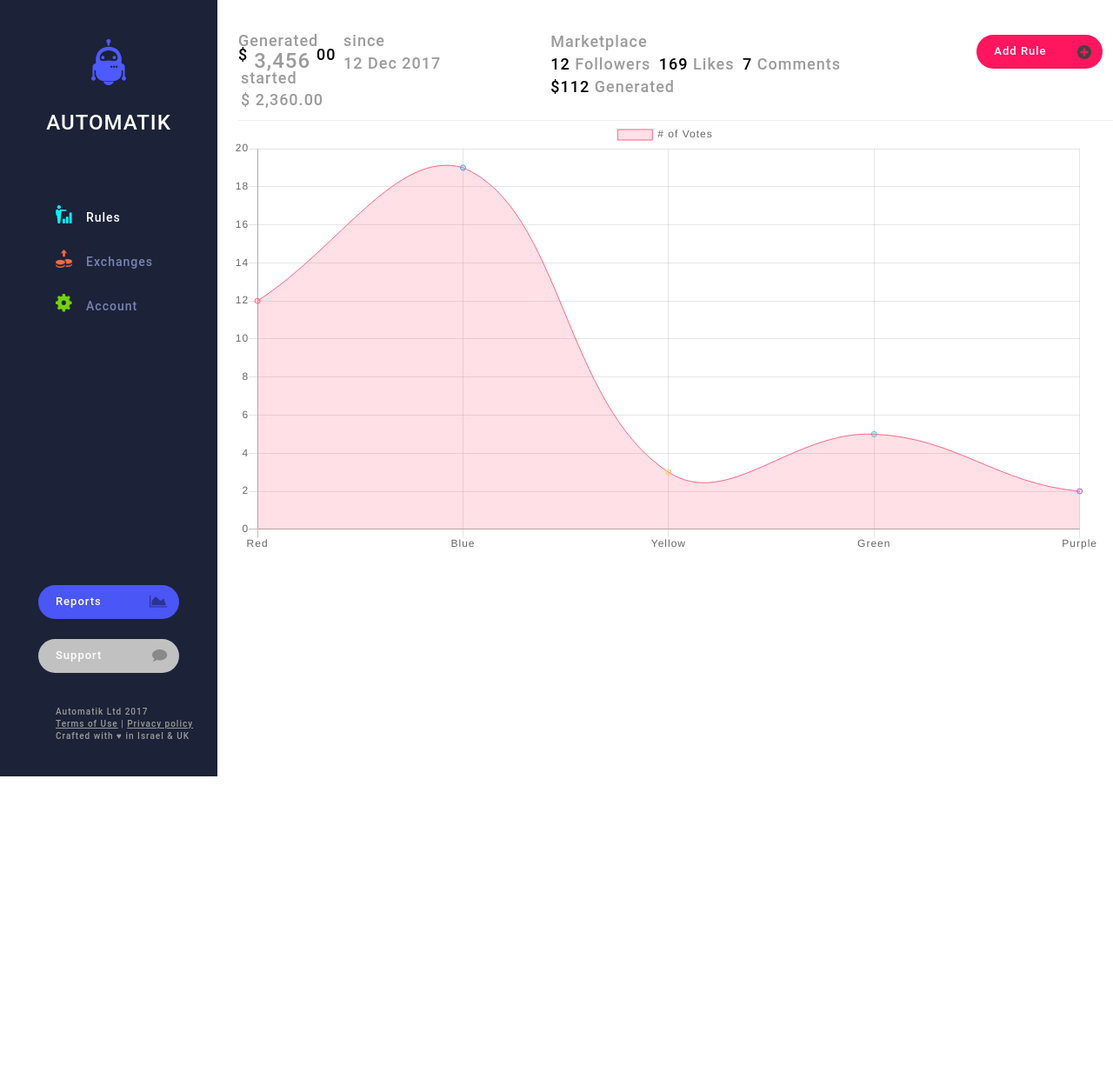
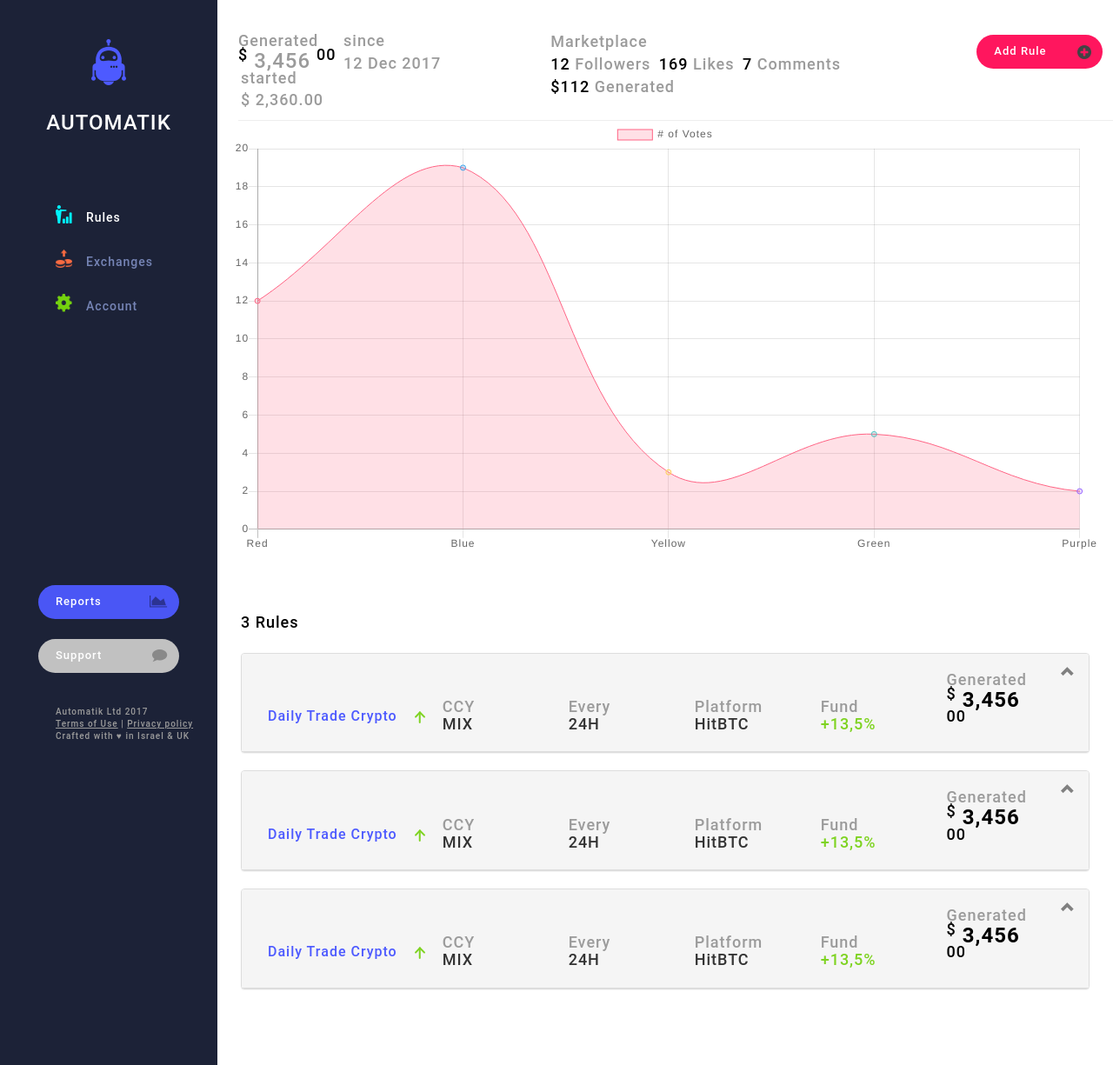
Before and after one commit to Matteobikk90/automatik, a PHP site: page /homepage.html in a window 1280 px wide. Shown: the whole page at 87% size. Before the commit the page ends 893 px from the top, so only its background shows below. Run offline with PHP 8.4, Linux system fonts and the light colour scheme; some libraries are stand-ins or nearby versions.

Commit message:
homepage with accordions and cgarts done, going on with the burger menu

```diff
--- a/account/billing.html
+++ b/account/billing.html
@@ -31,7 +31,7 @@
             <!-- Sidebar -->
             <nav class="sidebar">
 
-            	<a href="../home.html">
+            	<a href="../homepage.html">
             		<img class="roboto-logo" width="40px" src="../images/Robo.to.png" alt="Automatik Logo" title="Automatik Logo">
         		</a>
 
@@ -39,7 +39,7 @@
 
                 <ul class="list-unstyled top-list">
                     <li>
-                    	<a href="../home.html">
+                    	<a href="../homepage.html">
                     		<img src="../images/rules-icon.png" title="rules-icon" alt="rules-icon">
                     		<span>Rules</span>
                     	</a>
--- a/account/settings.html
+++ b/account/settings.html
@@ -20,7 +20,7 @@
             <!-- Sidebar -->
             <nav class="sidebar">
 
-            	<a href="../home.html">
+            	<a href="../homepage.html">
             		<img class="roboto-logo" width="40px" src="../images/Robo.to.png" alt="Automatik Logo" title="Automatik Logo">
         		</a>
 
@@ -28,7 +28,7 @@
 
                 <ul class="list-unstyled top-list">
                     <li>
-                    	<a href="../home.html">
+                    	<a href="../homepage.html">
                     		<img src="../images/rules-icon.png" title="rules-icon" alt="rules-icon">
                     		<span>Rules</span>
                     	</a>
--- a/css/style.css
+++ b/css/style.css
@@ -38,10 +38,10 @@ h1, h2, h3, h4, h5, h6, ul, p {
 	color: #7ed321;
 }
 
-/*
+
 .light-blue {
 	color: #4d5aff;
-}*/
+}
 
 /* Inputs, buttons */
 
@@ -76,9 +76,9 @@ input:focus {
 /* Hamburger Button */
 
 .collpasingSidebar {
-    position: fixed;
+    position: absolute;
+    z-index: 100;
     right: 0;
-    z-index: 100;
 }
 
 .collpasingSidebar svg {
@@ -133,6 +133,7 @@ path#middle {
     background-color: #1c2237;
     color: #fff;
     transition: all 1s;
+    position: relative;
 }
 
 .sidebar .roboto-logo {
@@ -363,7 +364,6 @@ path#middle {
 	text-decoration: underline;
 }
 
-
 /* End Login Page */
 
 /* Homepage */
@@ -378,6 +378,46 @@ path#middle {
     margin-top: 0;
     margin-bottom: 0;
     clear: both;
+}
+
+.crypto-accordions {
+	padding: 67px 12px;
+	color: black;
+}
+
+.crypto-accordions .accordion-toggle {
+	display: block;
+	text-decoration: none;
+	position: relative;
+}
+
+.crypto-accordions .rules {
+	width: 110px;
+	margin: 10px 15px;
+}
+
+.crypto-accordions .crypto-name-accordion {
+	position: relative;
+	top: -10px;
+}
+
+.crypto-accordions .panel-heading .accordion-toggle:after {
+    font-family: 'Glyphicons Halflings';
+    content:"\e113";
+    float: right;
+    color: grey;
+    position: absolute;
+    top: 0;
+    right: 0;
+}
+
+.crypto-accordions .panel-heading .accordion-toggle.collapsed:after {
+    content: "\e114";
+}
+
+
+.crypto-accordions .col-xs-12:first-child h4 {
+	margin-bottom: 25px;
 }
 
 .content-header .crypto-first-column, .content-header .crypto-second-column, .content-header .crypto-second-column-marketplace {
@@ -768,4 +808,9 @@ path#middle {
 	.account-content .col-lg-4.col-md-4.col-sm-4.col-xs-6.text-center {
 		width: 100%;
 	}
+
+	.crypto-accordions .crypto-name-accordion {
+	    position: relative;
+	    top: 0;
+	}
 }
--- a/homepage.html
+++ b/homepage.html
@@ -20,6 +20,16 @@
 
             <!-- Sidebar -->
             <nav class="sidebar">
+
+            	<!-- Hamburger Button -->
+            	<div class="collpasingSidebar hidden-sm visible-xs">
+				  <svg viewBox="0 0 800 600">
+				    <path d="M300,220 C300,220 520,220 540,220 C740,220 640,540 520,420 C440,340 300,200 300,200" id="top"></path>
+				    <path d="M300,320 L540,320" id="middle"></path>
+				    <path d="M300,210 C300,210 520,210 540,210 C740,210 640,530 520,410 C440,330 300,190 300,190" id="bottom" transform="translate(480, 320) scale(1, -1) translate(-480, -318) "></path>
+				  </svg>
+				</div>
+				<!-- End Hamburger Button -->
 
             	<img class="roboto-logo" width="40px" src="./images/Robo.to.png" alt="Automatik Logo" title="Automatik Logo">
 
@@ -159,6 +169,144 @@
 	        		</div>
 	        	</div>
 
+				<div class="crypto-accordions">
+		        	<div class="row">
+		        		<div class="col-xs-12">
+	        				<h4>3 Rules</h4>
+		        		</div>
+		        		<div class="col-xs-12">
+		        			<div class="panel panel-default">
+							    <div class="panel-heading">
+							      <div class="panel-title">
+							        	<a class="accordion-toggle" data-toggle="collapse" data-parent="#accordion" href="#collapseOne">
+						        		<span class="crypto-name-accordion rules light-blue">Daily Trade Crypto</span>
+							          	<span class="crypto-name-accordion">
+							          		<img src="./images/up-currency.png" alt="up-currency" title="up-currency">
+							          	</span>
+								        <div class="crypto-name-container inline-block rules">
+					    					<h4 class="since-home light-grey">CCY</h4>
+					    					<h4 class="since-home-date">MIX</h4>
+					    				</div>
+					    				<div class="crypto-time-container inline-block rules">
+					    					<h4 class="started-home light-grey">Every</h4>
+					    					<h4 class="started-home-with">24H</h4>
+					    				</div>
+					    				<div class="crypto-platform-container inline-block rules">
+					    					<h4 class="started-home light-grey">Platform</h4>
+					    					<h4 class="started-home-with">HitBTC</h4>
+					    				</div>
+					    				<div class="crypto-fund--home-container inline-block rules">
+					    					<h4 class="started-home light-grey">Fund</h4>
+					    					<h4 class="started-home-with light-green">+13,5%</h4>
+					    				</div>
+					    				<div class="crypto-balance-home-container inline-block rules">
+					    					<h4 class="balance light-grey">Generated</h4>
+					    					<h3 class="crypto-balance">
+					    						<sup class="black">$</sup>
+					    						<span class="black"><strong>3,456</strong></span>
+					    						<sup class="black">00</sup>
+					    					</h3>
+					    				</div>
+				    				</a>
+							      </div>
+							    </div>
+							    <div id="collapseOne" class="panel-collapse collapse">
+							      <div class="panel-body">
+							        Anim pariatur cliche reprehenderit, enim eiusmod high life accusamus terry richardson ad squid. 3 wolf moon officia aute, non cupidatat skateboard dolor brunch. Food truck quinoa nesciunt laborum eiusmod. Brunch 3 wolf moon tempor, sunt aliqua put a bird on it squid single-origin coffee nulla assumenda shoreditch et. Nihil anim keffiyeh helvetica, craft beer labore wes anderson cred nesciunt sapiente ea proident. Ad vegan excepteur butcher vice lomo. Leggings occaecat craft beer farm-to-table, raw denim aesthetic synth nesciunt you probably haven't heard of them accusamus labore sustainable VHS.
+							      </div>
+							    </div>
+						  	</div>
+		        		</div>
+		        		<div class="col-xs-12">
+		        			<div class="panel panel-default">
+							    <div class="panel-heading">
+							      <div class="panel-title">
+							        	<a class="accordion-toggle" data-toggle="collapse" data-parent="#accordion" href="#collapseTwo">
+						        		<span class="crypto-name-accordion rules light-blue">Daily Trade Crypto</span>
+							          	<span class="crypto-name-accordion">
+							          		<img src="./images/up-currency.png" alt="up-currency" title="up-currency">
+							          	</span>
+								        <div class="crypto-name-container inline-block rules">
+					    					<h4 class="since-home light-grey">CCY</h4>
+					    					<h4 class="since-home-date">MIX</h4>
+					    				</div>
+					    				<div class="crypto-time-container inline-block rules">
+					    					<h4 class="started-home light-grey">Every</h4>
+					    					<h4 class="started-home-with">24H</h4>
+					    				</div>
+					    				<div class="crypto-platform-container inline-block rules">
+					    					<h4 class="started-home light-grey">Platform</h4>
+					    					<h4 class="started-home-with">HitBTC</h4>
+					    				</div>
+					    				<div class="crypto-fund--home-container inline-block rules">
+					    					<h4 class="started-home light-grey">Fund</h4>
+					    					<h4 class="started-home-with light-green">+13,5%</h4>
+					    				</div>
+					    				<div class="crypto-balance-home-container inline-block rules">
+					    					<h4 class="balance light-grey">Generated</h4>
+					    					<h3 class="crypto-balance">
+					    						<sup class="black">$</sup>
+					    						<span class="black"><strong>3,456</strong></span>
+					    						<sup class="black">00</sup>
+					    					</h3>
+					    				</div>
+				    				</a>
+							      </div>
+							    </div>
+							    <div id="collapseTwo" class="panel-collapse collapse">
+							      <div class="panel-body">
+							        Anim pariatur cliche reprehenderit, enim eiusmod high life accusamus terry richardson ad squid. 3 wolf moon officia aute, non cupidatat skateboard dolor brunch. Food truck quinoa nesciunt laborum eiusmod. Brunch 3 wolf moon tempor, sunt aliqua put a bird on it squid single-origin coffee nulla assumenda shoreditch et. Nihil anim keffiyeh helvetica, craft beer labore wes anderson cred nesciunt sapiente ea proident. Ad vegan excepteur butcher vice lomo. Leggings occaecat craft beer farm-to-table, raw denim aesthetic synth nesciunt you probably haven't heard of them accusamus labore sustainable VHS.
+							      </div>
+							    </div>
+						  	</div>
+		        		</div>
+		        		<div class="col-xs-12">
+		        			<div class="panel panel-default">
+							    <div class="panel-heading">
+							      <div class="panel-title">
+							        	<a class="accordion-toggle" data-toggle="collapse" data-parent="#accordion" href="#collapseThree">
+						        		<span class="crypto-name-accordion rules light-blue">Daily Trade Crypto</span>
+							          	<span class="crypto-name-accordion">
+							          		<img src="./images/up-currency.png" alt="up-currency" title="up-currency">
+							          	</span>
+								        <div class="crypto-name-container inline-block rules">
+					    					<h4 class="since-home light-grey">CCY</h4>
+					    					<h4 class="since-home-date">MIX</h4>
+					    				</div>
+					    				<div class="crypto-time-container inline-block rules">
+					    					<h4 class="started-home light-grey">Every</h4>
+					    					<h4 class="started-home-with">24H</h4>
+					    				</div>
+					    				<div class="crypto-platform-container inline-block rules">
+					    					<h4 class="started-home light-grey">Platform</h4>
+					    					<h4 class="started-home-with">HitBTC</h4>
+					    				</div>
+					    				<div class="crypto-fund-accordion-container inline-block rules">
+					    					<h4 class="started-home light-grey">Fund</h4>
+					    					<h4 class="started-home-with light-green">+13,5%</h4>
+					    				</div>
+					    				<div class="crypto-balance-accordion-container inline-block rules">
+					    					<h4 class="balance light-grey">Generated</h4>
+					    					<h3 class="crypto-balance">
+					    						<sup class="black">$</sup>
+					    						<span class="black"><strong>3,456</strong></span>
+					    						<sup class="black">00</sup>
+					    					</h3>
+					    				</div>
+				    				</a>
+							      </div>
+							    </div>
+							    <div id="collapseThree" class="panel-collapse collapse">
+							      <div class="panel-body">
+							        Anim pariatur cliche reprehenderit, enim eiusmod high life accusamus terry richardson ad squid. 3 wolf moon officia aute, non cupidatat skateboard dolor brunch. Food truck quinoa nesciunt laborum eiusmod. Brunch 3 wolf moon tempor, sunt aliqua put a bird on it squid single-origin coffee nulla assumenda shoreditch et. Nihil anim keffiyeh helvetica, craft beer labore wes anderson cred nesciunt sapiente ea proident. Ad vegan excepteur butcher vice lomo. Leggings occaecat craft beer farm-to-table, raw denim aesthetic synth nesciunt you probably haven't heard of them accusamus labore sustainable VHS.
+							      </div>
+							    </div>
+						  	</div>
+		        		</div>
+
+		        	</div>
+	        	</div>
+
 
         	</div>
 
--- a/index.php
+++ b/index.php
@@ -1 +1 @@
-<?php include_once("home.html"); ?>
+<?php include_once("homepage.html"); ?>
```
Also changed, not shown: images/down-currency.png (added), images/up-currency.png (added).
